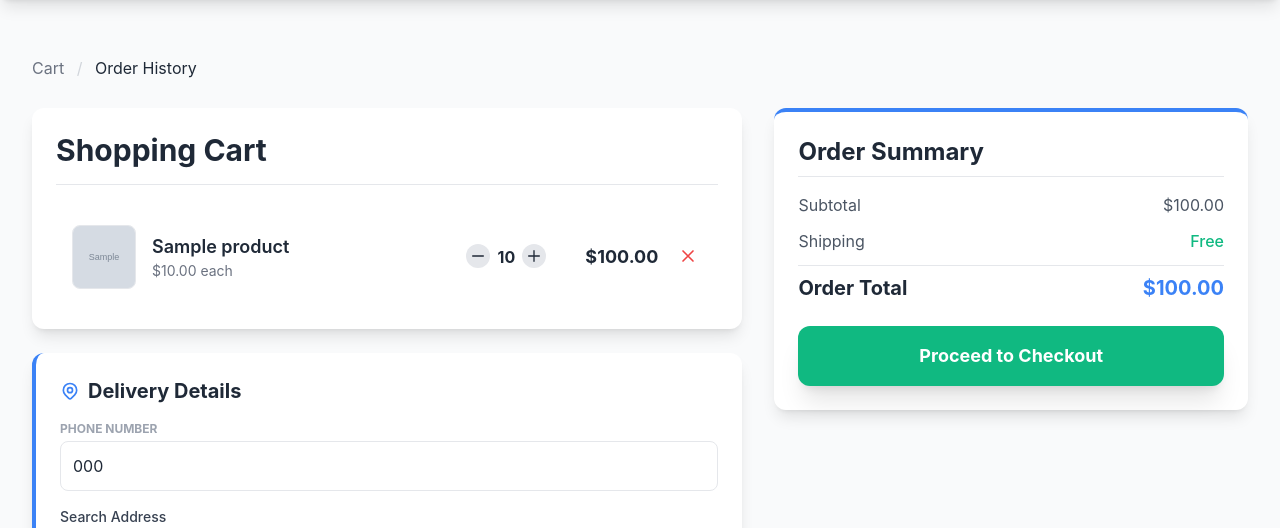
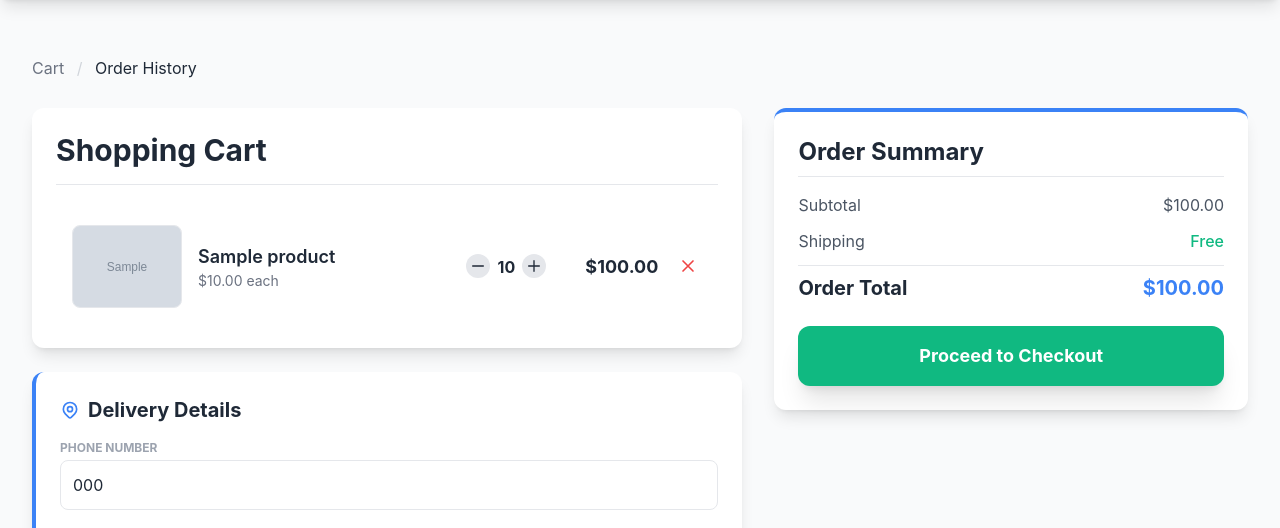
Before and after one commit to Hieng-Phun/Biker_Portal, a Django app: page /cart/ in a window 1280 px wide. Shown: the part 70-598 px from the top of the page. Run offline with Django 5.2, Linux system fonts and the light colour scheme; a user stored in the database is signed in; tables that the repository leaves empty hold one stand-in row (values such as "Sample post"); grey boxes marked "Sample" are stand-in pictures; some libraries are stand-ins or nearby versions.

Commit message:
update carts

```diff
--- a/my_app/templates/bikeportal/cart.html
+++ b/my_app/templates/bikeportal/cart.html
@@ -20,7 +20,7 @@ BikePortal{% endblock %} {% block content %} {% if cart_items %}
           >
             <div class="flex items-center space-x-4 flex-grow">
               <div
-                class="w-16 h-16 bg-gray-100 rounded-lg flex items-center justify-center overflow-hidden border"
+                class="w-[110px] bg-gray-100 rounded-lg flex items-center justify-center overflow-hidden border"
               >
                 <img
                   src="{{ item.product.image.url }}"
```
